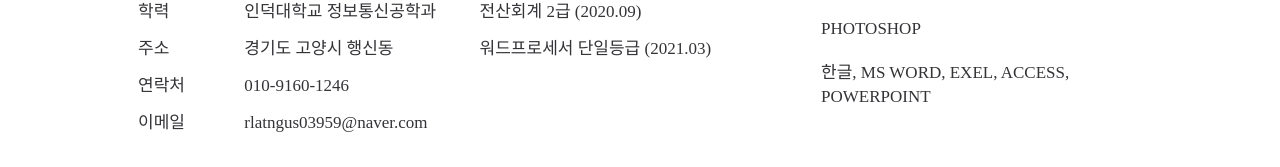
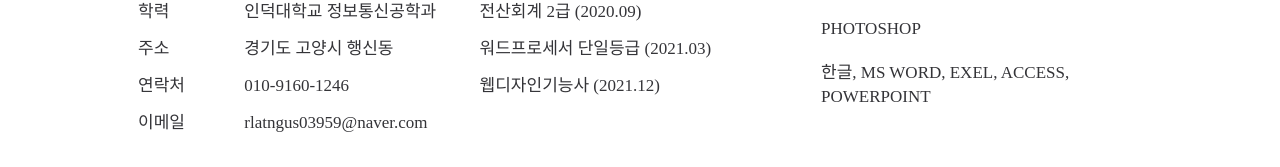
Before and after one commit to suhyuniiii/port_intro, a plain HTML site: page main.html in a window 1280 px wide. Shown: the part 1054-1221 px from the top of the page. Drawn offline with nearby package versions, Linux system fonts and the light colour scheme; a web font is replaced by a local one.

Commit message:
license add

```diff
--- a/main.html
+++ b/main.html
@@ -81,6 +81,9 @@
                     </div>
                     <div class="content">
                         <h4>워드프로세서 단일등급 (2021.03)</h4>
+                    </div>
+                    <div class="content">
+                        <h4>웹디자인기능사 (2021.12)</h4>
                     </div>
                 </div>
                 <div class="skill" data-aos="zoom-in" data-aos-duration="2000" data-aos-delay="800">
```
